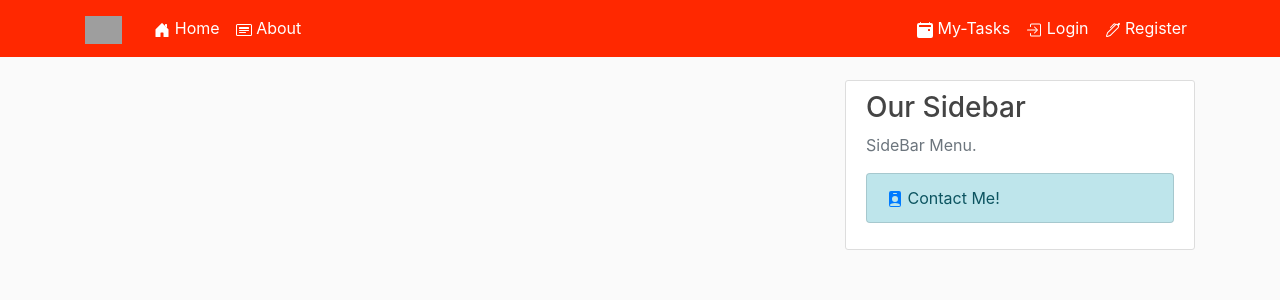
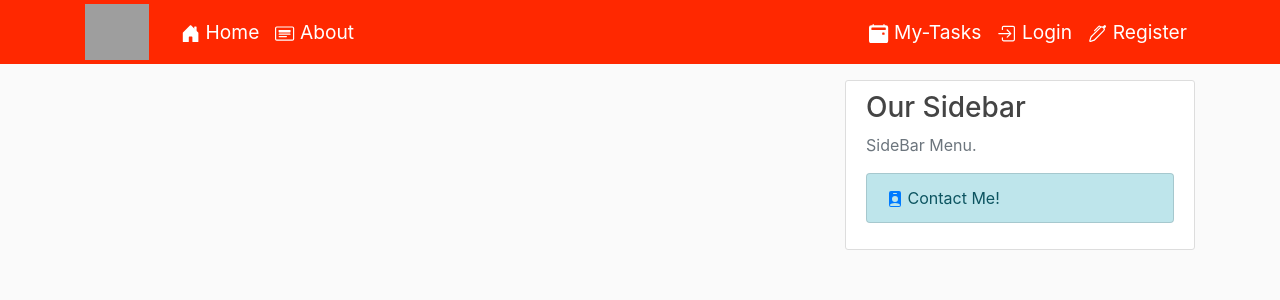
Before and after one commit to benarush/HotManagement, a Django app: template blog/templates/blog/home.html in a window 1280 px wide. Shown: the top 300 px of the page. Run offline with Django 3.2, Linux system fonts and the light colour scheme; the template is opened without the code that fills it, so the values that code supplies are empty; some libraries are stand-ins or nearby versions; grey boxes are pictures that could not be loaded.

Commit message:
add Tasks app and some styling to blog app

```diff
--- a/blog/static/blog/main.css
+++ b/blog/static/blog/main.css
@@ -93,6 +93,12 @@ p {
   font-size: 2.5rem;
 }
 
+.navbar {
+    padding: 1% 0 ;
+    font-size: 1.2em;
+}
+
+
 .slideUp {
   position: relative;
   animation: articleCool 0.7s normal;
--- a/blog/templates/blog/base.html
+++ b/blog/templates/blog/base.html
@@ -20,10 +20,10 @@
 </head>
     <body>
      <header class="site-header">
-       <nav class="navbar navbar-expand-sm navbar-dark bg-steel fixed-top" style="background:#FF2800" >
+       <nav class="navbar navbar-expand-sm navbar-dark bg-steel fixed-top" style="background:#FF2800 ; height:8vh" >
          <div class="container">
            <!--<a class="navbar-brand mr-4" href="{% url 'blog-home' %}">Coffe Soft -Blog</a> -->
-             <a class="navbar-brand mr-4" href="{% url 'blog-home' %}"><img src="{% static 'blog/logo/logo.png' %}" height="28"></a>
+             <a class="navbar-brand mr-4" href="{% url 'blog-home' %}"><img src="{% static 'blog/logo/logo.png' %}" style="height:7vh;width: 8vh;"></a>
            <button class="navbar-toggler" type="button" data-toggle="collapse" data-target="#navbarToggle" aria-controls="navbarToggle" aria-expanded="false" aria-label="Toggle navigation">
            <span class="navbar-toggler-icon"></span>
            </button>
@@ -34,7 +34,6 @@
                         <path d="M6.5 10.995V14.5a.5.5 0 0 1-.5.5H2a.5.5 0 0 1-.5-.5v-7a.5.5 0 0 1 .146-.354l6-6a.5.5 0 0 1 .708 0l6 6a.5.5 0 0 1 .146.354v7a.5.5 0 0 1-.5.5h-4a.5.5 0 0 1-.5-.5V11c0-.25-.25-.5-.5-.5H7c-.25 0-.5.25-.5.495z"/>
                         <path fill-rule="evenodd" d="M13 2.5V6l-2-2V2.5a.5.5 0 0 1 .5-.5h1a.5.5 0 0 1 .5.5z"/>
                      </svg> Home
-
                  </a>
                  <a class="nav-item nav-link" href="{% url 'blog-about' %}">
                      <svg width="1em" height="1em" viewBox="0 0 16 16" class="bi bi-card-heading" fill="currentColor" xmlns="http://www.w3.org/2000/svg">
```
Also changed, not shown: Tasks/urls.py (added).
